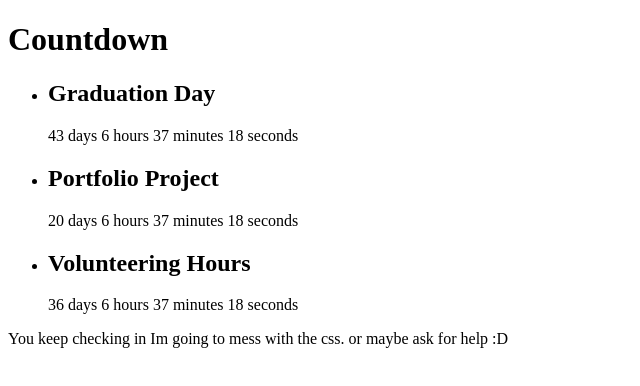
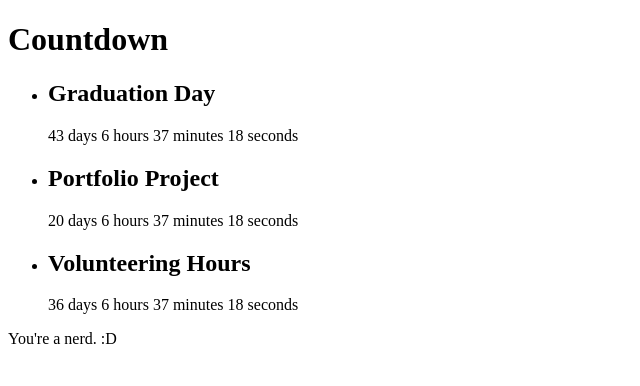
Before and after one commit to CamDevArchive/countdown, a React (Create React App) app: page / in a window 1280 px wide. Shown: the top 386 px of the page, without its empty margins (0-640 px from the left). Built offline with nearby package versions, Linux system fonts and the light colour scheme.

Commit message:
updates text

```diff
--- a/src/App.js
+++ b/src/App.js
@@ -8,7 +8,7 @@ export default function App() {
         <Timer title="Portfolio Project" date={"8/31/"} />
         <Timer title="Volunteering Hours" date={"9/16/"} />
       </ul>
-      <p>You keep checking in Im going to mess with the css. or maybe ask for help :D </p>
+      <p>You're a nerd. :D </p>
     </>
   );
 }
```
